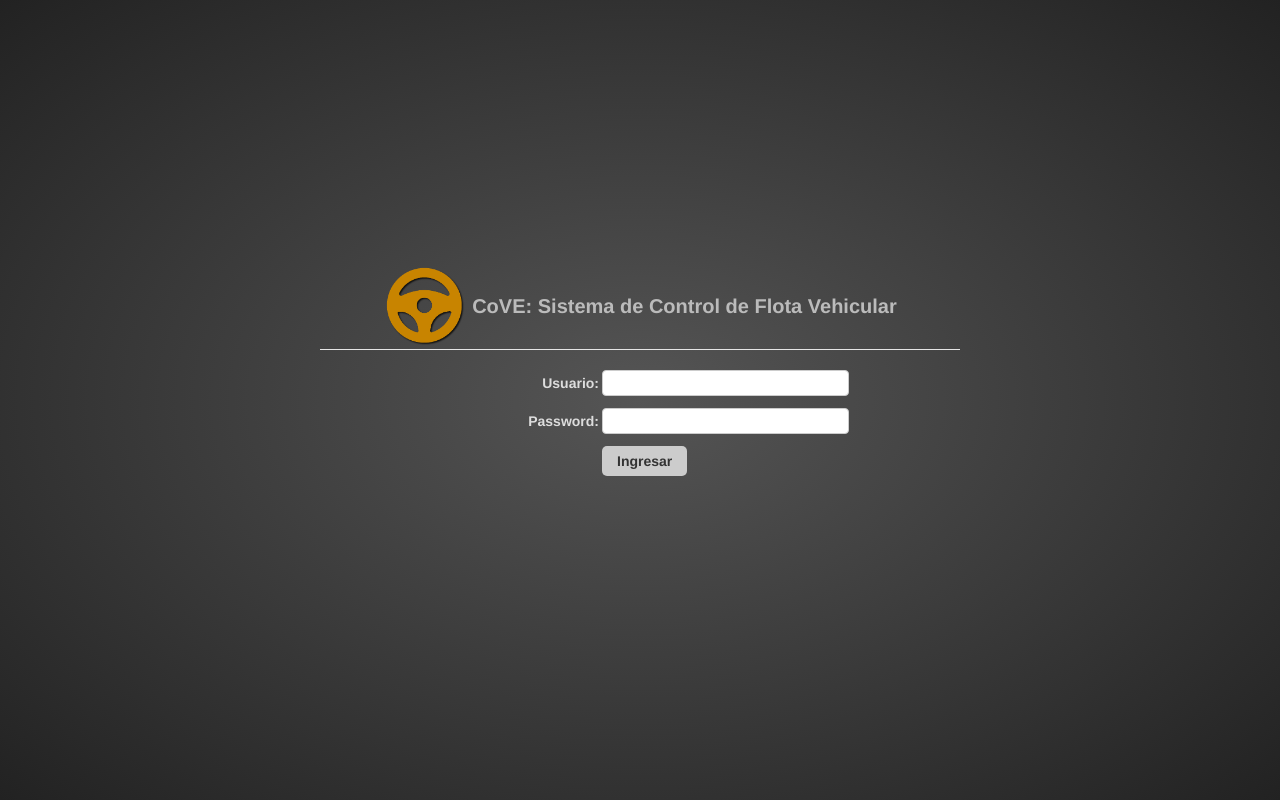
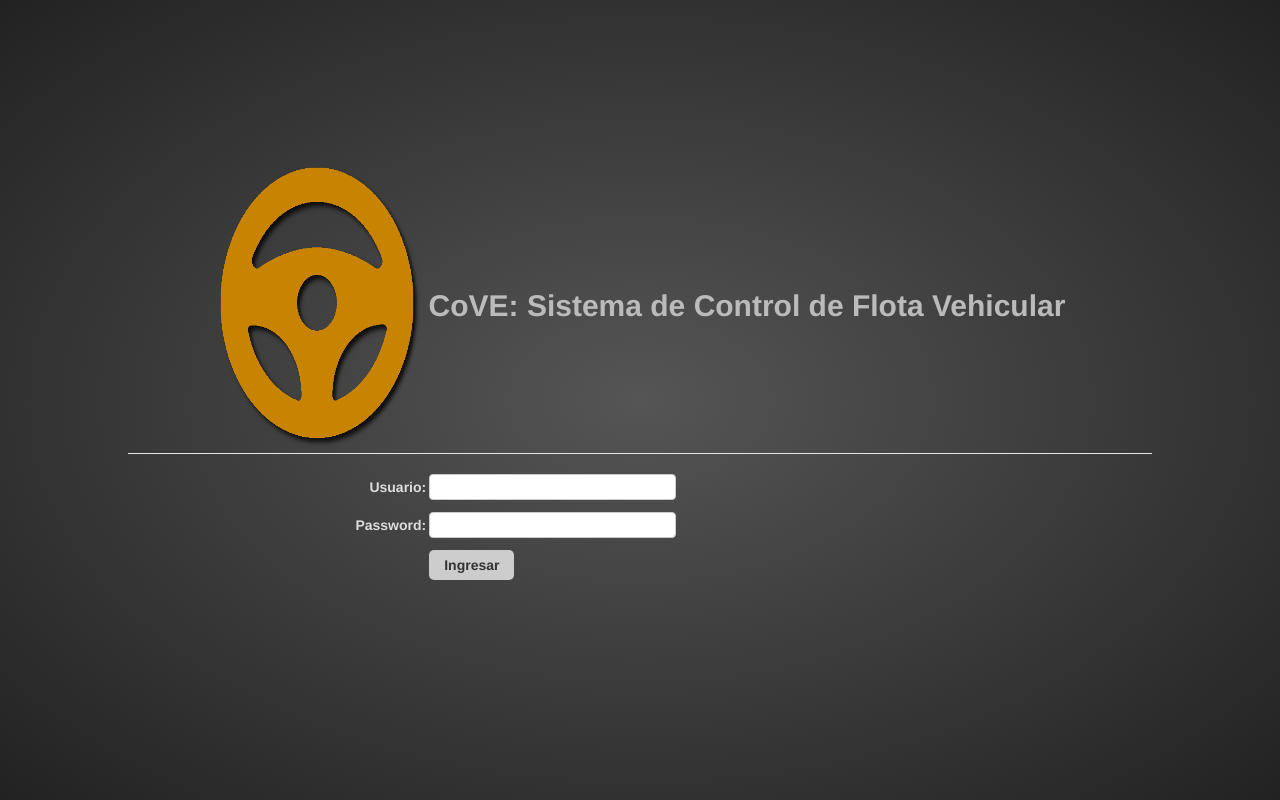
Before and after one commit to nandofer1/SCFV_DSI2, a CakePHP app: the page made by app/View/Users/login.ctp in a window 1280 px wide. Run offline with PHP 8.4 and a stand-in for CakePHP, Linux system fonts and the light colour scheme; the template is opened without the code that fills it, so the values that code supplies are empty; form fields are guessed from the names that the template uses; some libraries are stand-ins or nearby versions.

Commit message:
Update cove.css

```diff
--- a/app/webroot/css/cove.css
+++ b/app/webroot/css/cove.css
@@ -313,7 +313,7 @@
     position: absolute;
     height: 100%;
     width: 100%;
-    background: #333;
+    background: #222;
 	background: rgba(85,85,85,1);
 	background: -moz-radial-gradient(center, ellipse cover, rgba(85,85,85,1) 0%, rgba(34,34,34,1) 100%);
 	background: -webkit-gradient(radial, center center, 0px, center center, 100%, color-stop(0%, rgba(85,85,85,1)), color-stop(100%, rgba(34,34,34,1)));
@@ -333,8 +333,7 @@
     margin-left: auto;
     margin-right: auto;
     margin-bottom: 50px;
-    width: 50%;/*whatever width you want*/;
-    /*border: 1px solid black;*/
+    width: 80%;/*whatever width you want*/;
 }
 
 .login-title{
@@ -342,18 +341,19 @@
 }
 
 .login-title>img{
-	width: 85px;
-	height: 85px;
+	width: 210px;
+	height: 292px;
 	padding: 3px;
 	vertical-align: middle;
-
+	display: inline-block;
 }
 
 .login-title>span{
-	font-size: 20px;
+	font-size: 30px;
 	font-weight: bold;
 	color: #BBB;
 	vertical-align: middle;
+	display: inline-block;
 }
 
 .login-inner label{
```
